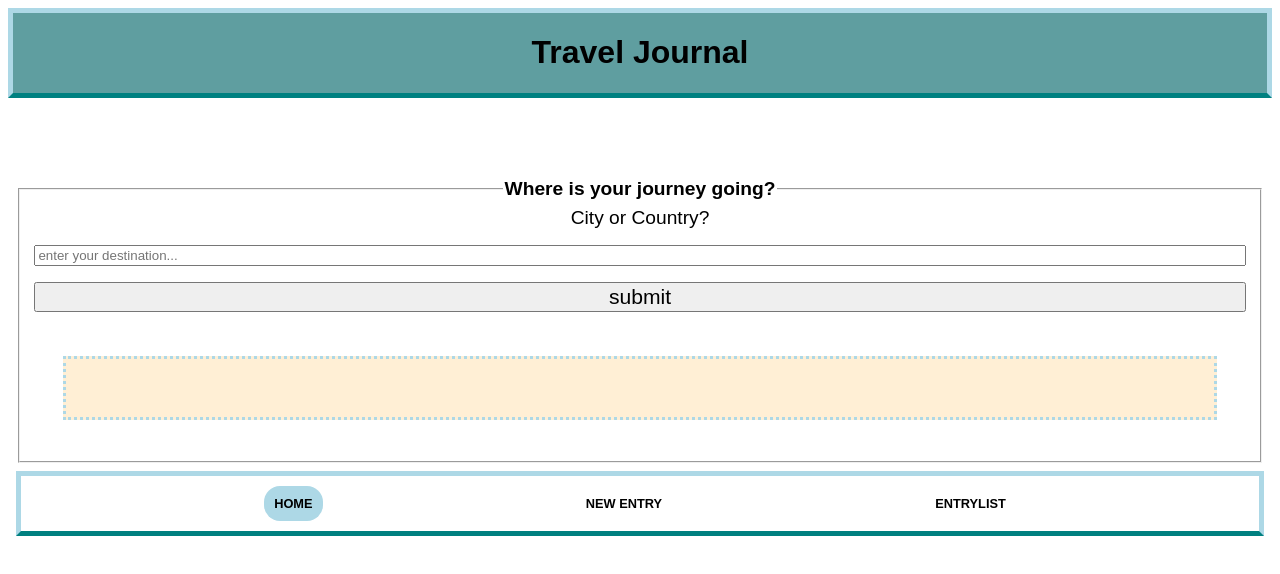
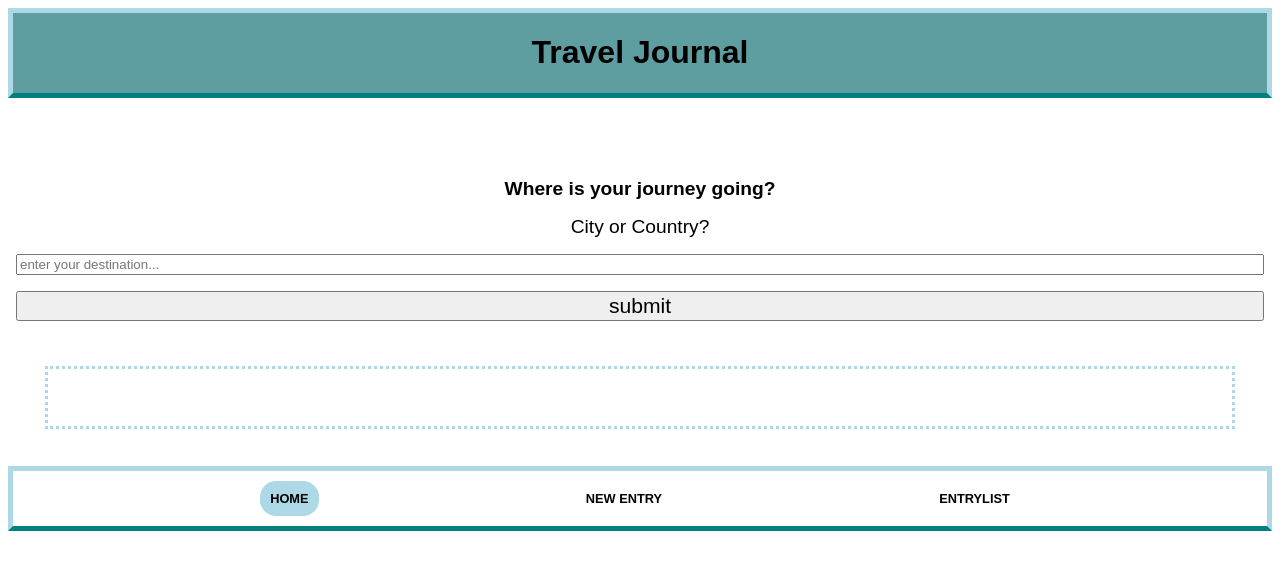
Before and after one commit to IrisHerholz/capstone-project, a Next.js app: page / in a window 1280 px wide. Shown: the top 574 px of the page. Built offline with nearby package versions, Linux system fonts and the light colour scheme.

Commit message:
small fix

```diff
--- a/components/Navigation/index.js
+++ b/components/Navigation/index.js
@@ -5,7 +5,7 @@ import styled from "styled-components";
 const Navigation = () => {
   const router = useRouter();
   return (
-    <body>    <StyledFooter>
+    <StyledFooter>
       <StyledNav>
         <StyledNextLink
           href="/"
@@ -26,8 +26,7 @@ const Navigation = () => {
           ENTRYLIST
         </StyledNextLink>
       </StyledNav>
-    </StyledFooter></body>
-
+    </StyledFooter>
   );
 };
 export default Navigation;
--- a/pages/addNewEntryPage.js
+++ b/pages/addNewEntryPage.js
@@ -2,6 +2,7 @@ import useLocalStorageState from "use-local-storage-state";
 import FormComponent from "@/components/Form";
 import { useRouter } from "next/router";
 import EntryListHome from "./entryListPage"
+import styled from "styled-components";
 
 
 export default function EntryFormPage() {
@@ -16,8 +17,11 @@ export default function EntryFormPage() {
   };
   return (
     <>
-        <h2>Add an Entry</h2>
+        <StyledHeader>Add an Entry</StyledHeader>
       <FormComponent onSubmitEvent={addJournalEntry} cityname = {router.query} />
     </>
   );
 }
+const StyledHeader = styled.h2`
+  text-align: center;
+`;
--- a/pages/index.js
+++ b/pages/index.js
@@ -46,7 +46,7 @@ export default function Landingpage() {
 const StyledLegend = styled.legend`
   font-weight: bold;
 `;
-const StyledFieldset = styled.fieldset`
+const StyledFieldset = styled.section`
   margin-top: 80px;
   display: flex;
   flex-direction: column;
@@ -64,6 +64,5 @@ const StyledLink = styled(Link)`
   margin: 1em;
   font-size: 1.5em;
   font-weight: bold;
-  background-color: papayawhip;
   border: lightblue dotted;
 `;
--- a/styles.js
+++ b/styles.js
@@ -8,7 +8,6 @@ export default createGlobalStyle`
          font-family: 'Arial';
     color: black;
   body {
-    font-weight: bold;
   }
   main {
     margin: auto;
@@ -18,4 +17,8 @@ export default createGlobalStyle`
     flex-direction: column;
     align-items: center;
   }
+ h2 {
+  text-align: center;
+
+ }
 `;
```
Also changed, not shown: pages/entryListPage.js (+7 -4 lines), public/palme.jpeg (deleted). Lines whose indentation alone changed are shown as unchanged.
